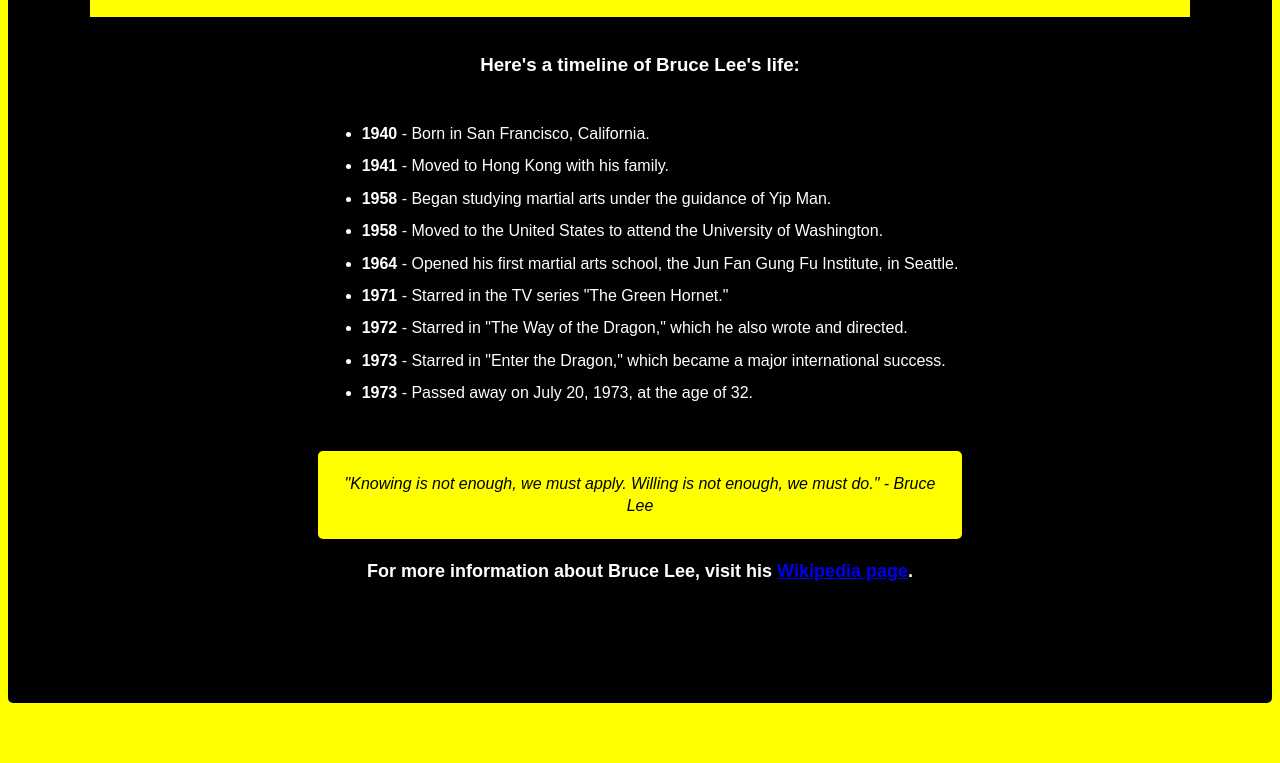
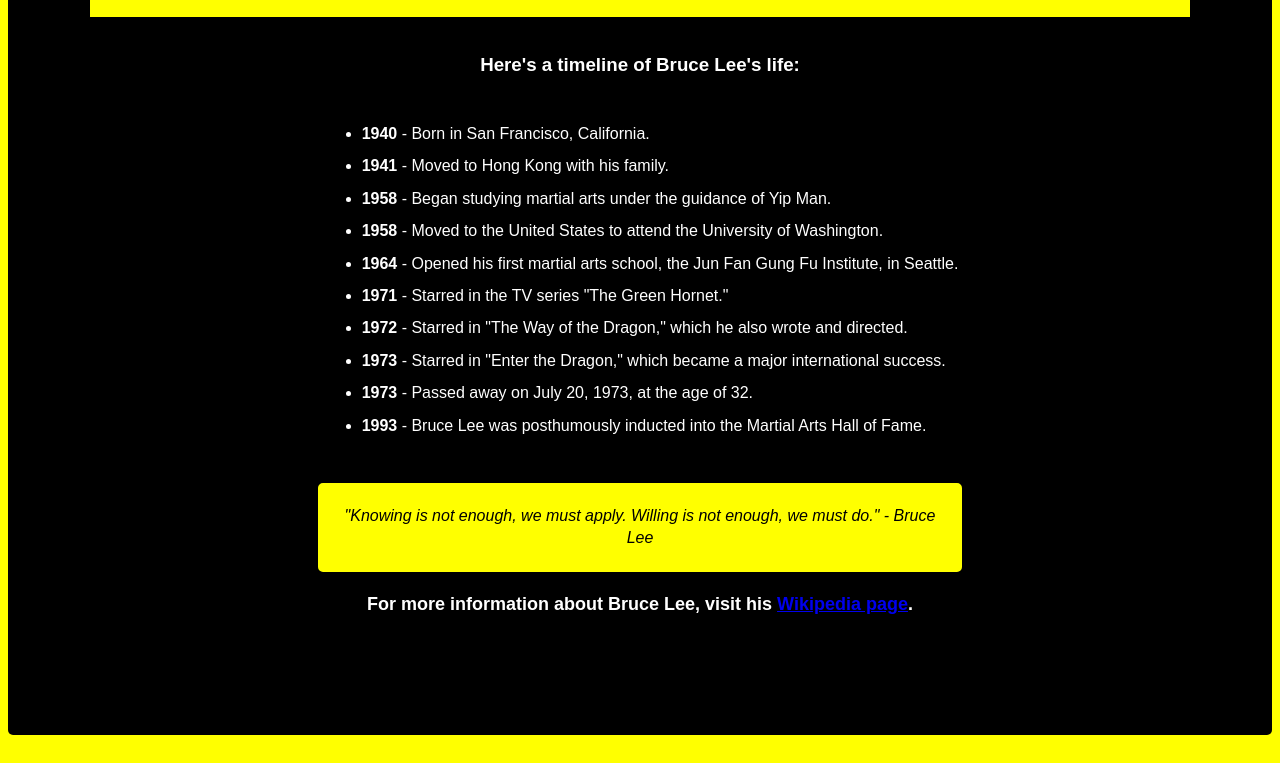
Before and after one commit to jdobbs34/Bruce-Lee-Tribute-Page, a plain HTML site: page index.html in a window 1280 px wide. Shown: the part 575-1338 px from the top of the page. Before the commit the page ends 1306 px from the top, so only its background shows below. Drawn offline with Linux system fonts and the light colour scheme.

Commit message:
updated README.md and index.html

```diff
--- a/index.html
+++ b/index.html
@@ -30,6 +30,7 @@
                 <li><strong>1972</strong> - Starred in "The Way of the Dragon," which he also wrote and directed.</li>
                 <li><strong>1973</strong> - Starred in "Enter the Dragon," which became a major international success.</li>
                 <li><strong>1973</strong> - Passed away on July 20, 1973, at the age of 32.</li>
+                <li><strong>1993</strong> - Bruce Lee was posthumously inducted into the Martial Arts Hall of Fame.</li>
             </ul>
         </div>
         <blockquote cite="https://www.brainyquote.com/quotes/bruce_lee_121157">
```
